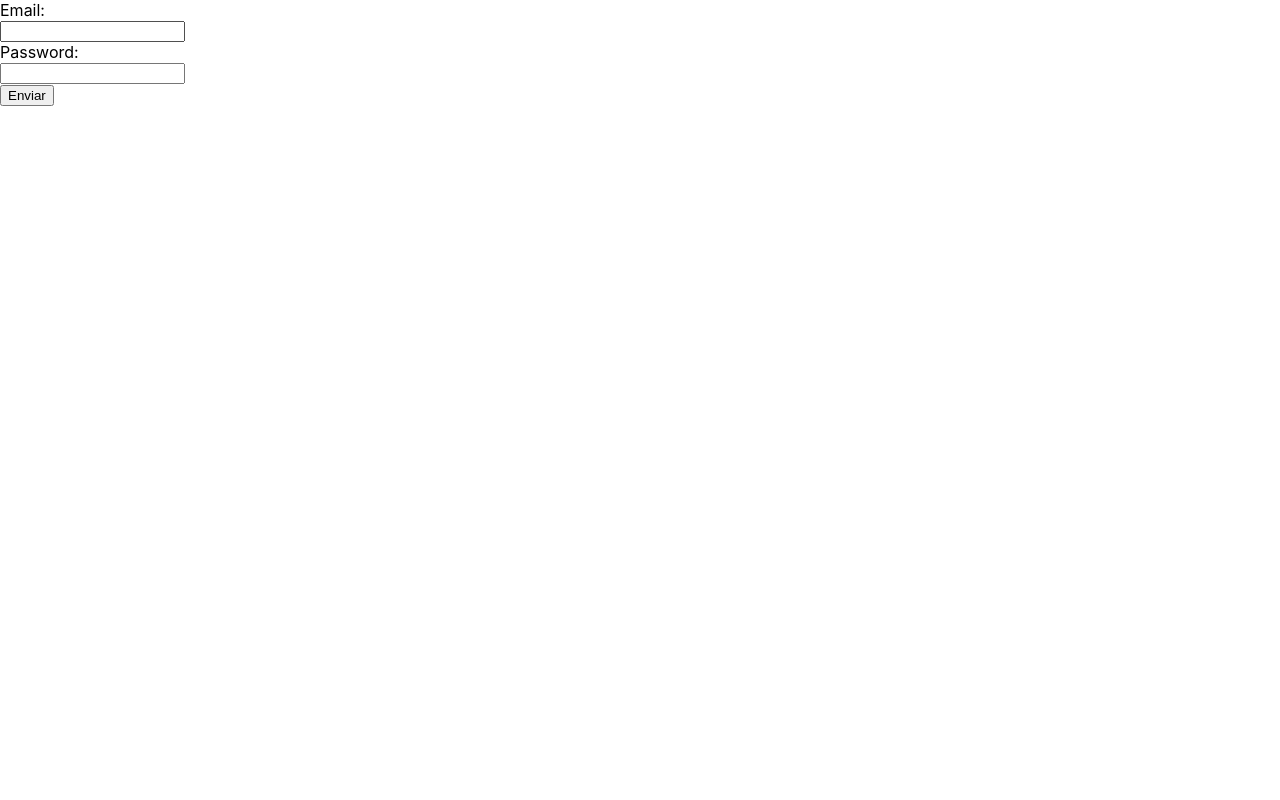
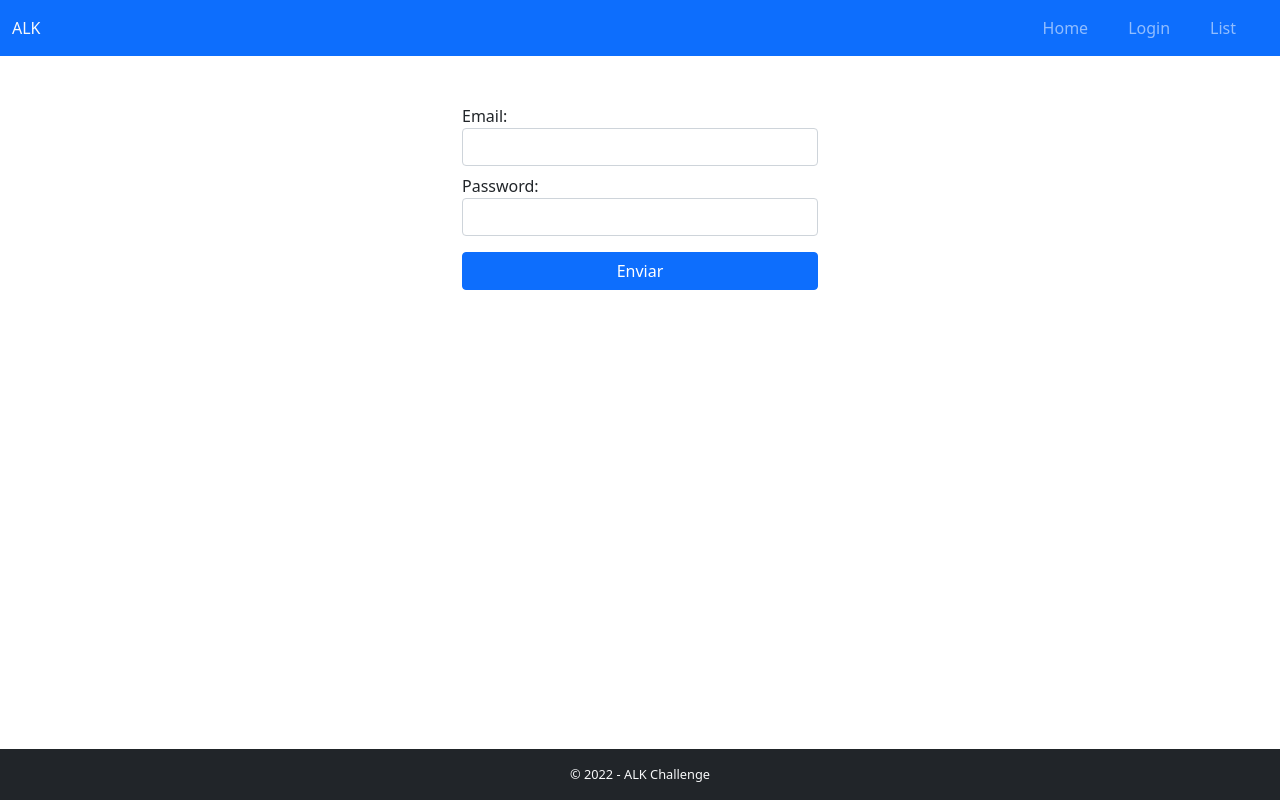
Before and after one commit to Dan33311/react-challenge-alk-copy, a React (Create React App) app: page / in a window 1280 px wide. Built offline with nearby package versions, Linux system fonts and the light colour scheme.

Commit message:
Header and Footer components and bootstrap for styles

```diff
--- a/package.json
+++ b/package.json
@@ -7,6 +7,7 @@
     "@testing-library/react": "^13.2.0",
     "@testing-library/user-event": "^13.5.0",
     "axios": "^0.27.2",
+    "bootstrap": "^5.1.3",
     "react": "^18.1.0",
     "react-dom": "^18.1.0",
     "react-router-dom": "^6.3.0",
--- a/src/App.js
+++ b/src/App.js
@@ -1,18 +1,23 @@
 import './App.css';
+import '../node_modules/bootstrap/dist/css/bootstrap.min.css'
+
 import { Routes, Route } from 'react-router-dom';
 
 import Login from './components/Login';
 import List from './components/List';
+import Header from './components/Header';
+import Footer from './components/Footer';
 
 
 function App() {
   return (
     <div className="">
+      <Header />
       <Routes>
         <Route path='/' element={<Login />}></Route>
         <Route path='/list' element={<List />} ></Route>
       </Routes>
-
+      <Footer />
     </div>
   );
 }
--- /dev/null
+++ b/src/components/Footer.jsx
@@ -0,0 +1,11 @@
+const Footer = () => {
+  return (
+    <div>
+      <footer className="bg-dark text-center text-lg-start fixed-bottom">
+        <p className="text-b text-center text-light pt-3">© 2022 - ALK Challenge</p>
+      </footer>
+    </div>
+  );
+}
+
+export default Footer;
--- /dev/null
+++ b/src/components/Header.jsx
@@ -0,0 +1,20 @@
+import { Link } from "react-router-dom"
+
+const Header = () => {
+  return (
+    <header className="mw-100">
+      <nav className="navbar navbar-expand-lg navbar-dark bg-primary">
+        <div className="container-fluid d-flex flex-row">
+          <p className="navbar-nav nav-link text-light text-uppercase">alk</p>
+          <ul className="navbar-nav d-flex flex-row">
+            <li className="nav-item pe-4"><Link className="nav-link" to="/">Home</Link></li>
+            <li className="nav-item pe-4"><Link className="nav-link" to="/Login">Login</Link></li>
+            <li className="nav-item pe-4"><Link to="/List" className="nav-link">List</Link></li>
+          </ul>
+        </div>
+      </nav>
+    </header>
+  );
+}
+
+export default Header;
--- a/src/components/Login.jsx
+++ b/src/components/Login.jsx
@@ -83,23 +83,25 @@ const Login = () => {
   }
 
   return (
-    <>
-      <form onSubmit={handleSubmit}>
-        <label>
+    <div className="container">
+      <div className="row d-flex flex-column justify-content-center align-items-center mt-5">
+        <form onSubmit={handleSubmit} className="col-8 col-sm-6 col-md-6 col-lg-4">
+          <label className='mb-2 w-100'>
             <span>Email:</span><br />
-          <input type="text" name="email"/>
+            <input type="text" name="email" className='form-control'/>
           </label>
           <br />
 
-        <label>
+          <label className='mb-2 w-100'>
             <span>Password:</span><br />
-          <input type="password" name="password"/>
+            <input type="password" name="password" className='form-control'/>
           </label>
           <br />
 
-        <button>Enviar</button>
+          <button className='btn btn-primary mt-2 w-100'>Enviar</button>
         </form>
-    </>
+      </div>
+    </div>
   );
 }
 
--- a/src/index.css
+++ b/src/index.css
@@ -11,3 +11,7 @@ code {
   font-family: source-code-pro, Menlo, Monaco, Consolas, 'Courier New',
     monospace;
 }
+
+.text-b {
+  font-size: 0.8rem;
+}
```
Also changed, not shown: 2 other files (tests, documents, lock files or other folders). Lines whose indentation alone changed are shown as unchanged.
